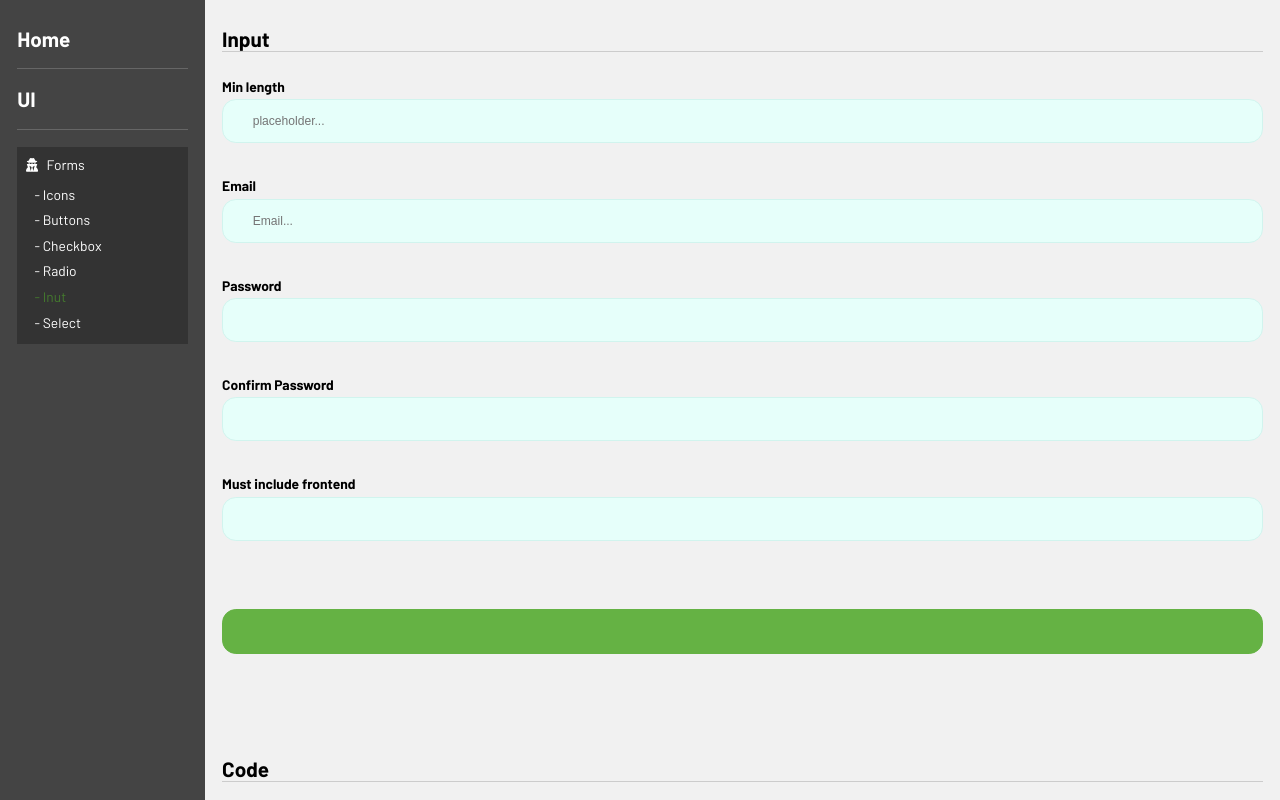
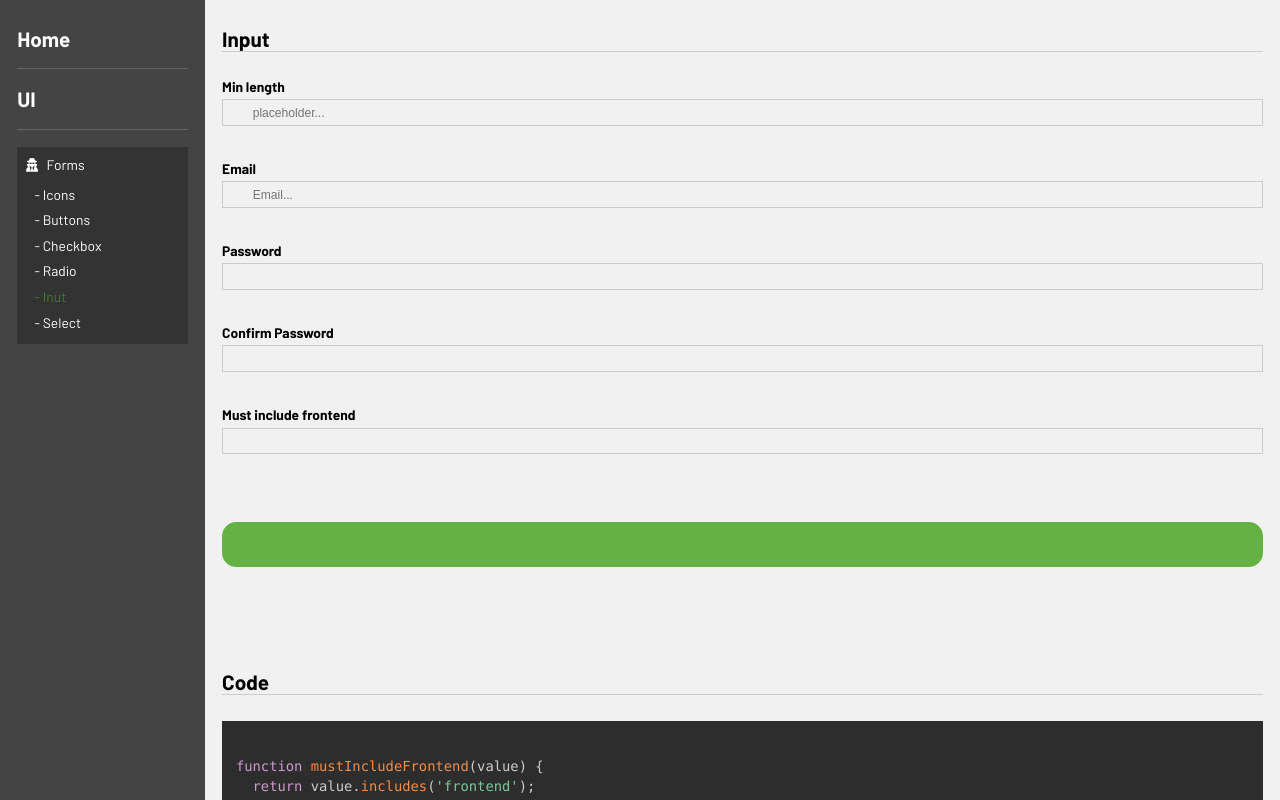
Before and after one commit to seriiserii825/vue-components, a Vue app: page /input in a window 1280 px wide. Shown: the top 800 px of the page. Built offline with nearby package versions, Linux system fonts and the light colour scheme.

Commit message:
feat: update input with defineModel

```diff
--- a/src/components/ui/Input.vue
+++ b/src/components/ui/Input.vue
@@ -1,56 +1,38 @@
-<script setup>
-import {computed} from "@vue/runtime-core";
-
-const props = defineProps({
+<script setup lang="ts">
+defineProps({
   type: {
     type: String,
-    default: 'text',
+    default: "text",
   },
   label: {
     type: String,
     required: false,
+    default: null,
   },
   placeholder: {
     type: String,
     required: false,
+    default: null,
   },
   id: {
     type: String,
-    required: false,
+    required: true,
   },
   errors: {
     type: Array,
     required: false,
+    default: () => [],
   },
-  value: {
-    type: [String, Number],
-    required: false
-  }
 });
 
-const propsValue = computed(() => {
-  return props.value;
-});
-
-const emits = defineEmits(['update:value']);
-
-function changeHandler(e) {
-  let value = e.target.value;
-  emits('update:value', value);
-}
+const value = defineModel<string>("");
 </script>
 <template>
   <div class="input">
     <label v-if="label" :for="id">{{ label }}</label>
-    <input
-        :id="id"
-        :type="type"
-        :placeholder="placeholder !== undefined ? placeholder : null"
-        :value="propsValue"
-        @input="changeHandler"
-    />
+    <input :id="id" v-model="value" :name="id" :type="type" :placeholder="placeholder" />
     <div v-if="errors && errors.length" class="input__message input__message--error">
-      <p v-for="error in errors" :key="error.$uid">{{ error.$message }}</p>
+      <p v-for="(error, index) in errors" :key="index">{{ error }}</p>
     </div>
   </div>
 </template>
@@ -66,14 +48,13 @@ function changeHandler(e) {
   input {
     display: block;
     width: 100%;
-    height: 5.1rem;
+    height: 3.1rem;
     font-size: 1.4rem;
     font-weight: 400;
     text-indent: 3.2rem;
     color: #495057;
-    background: #E6FFFA;
-    border: 1px solid #D1F4EE;
-    border-radius: 1.6rem;
+    background: transparent;
+    border: 1px solid #ccc;
     &.input--success {
       border-color: var(--success);
     }
```
